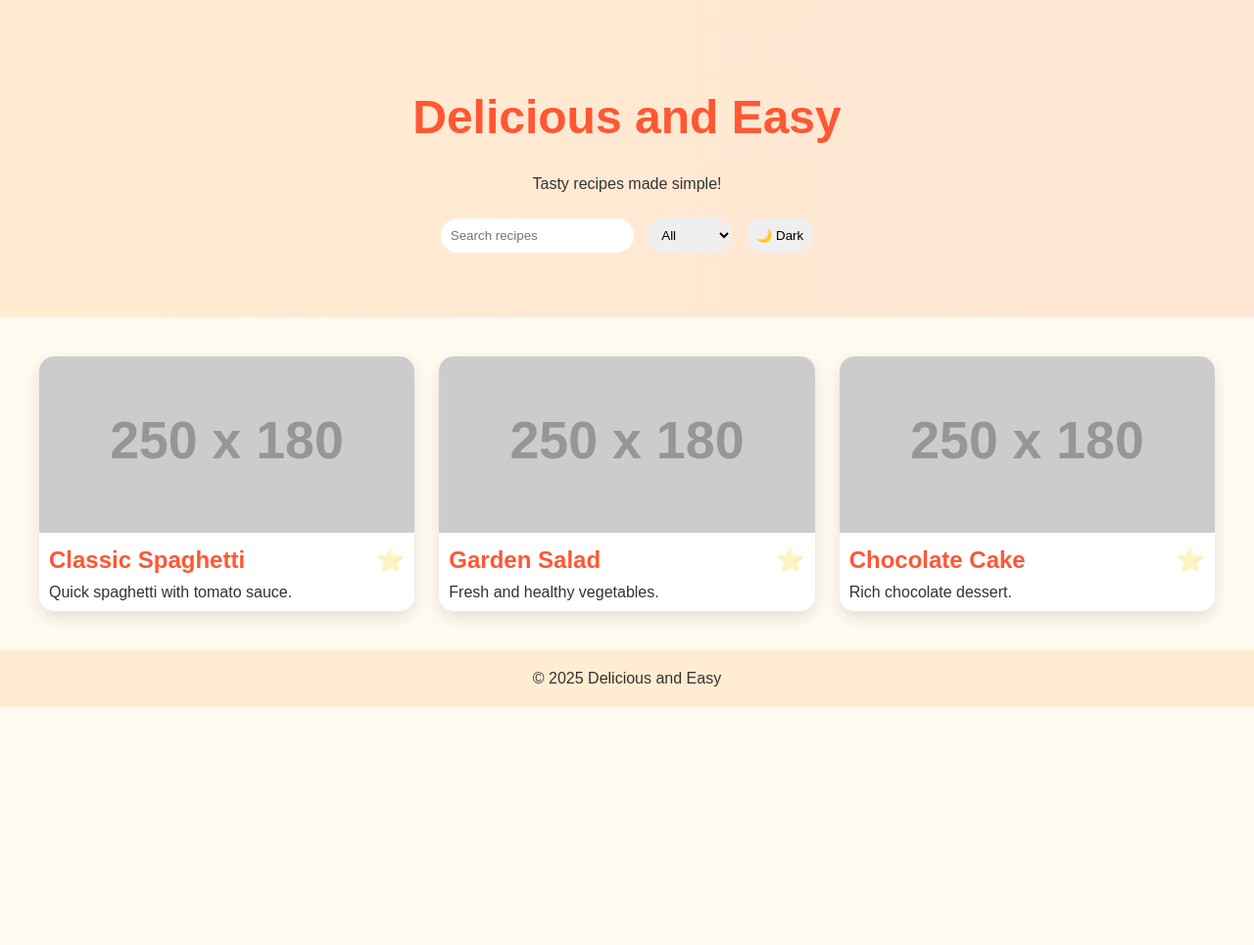
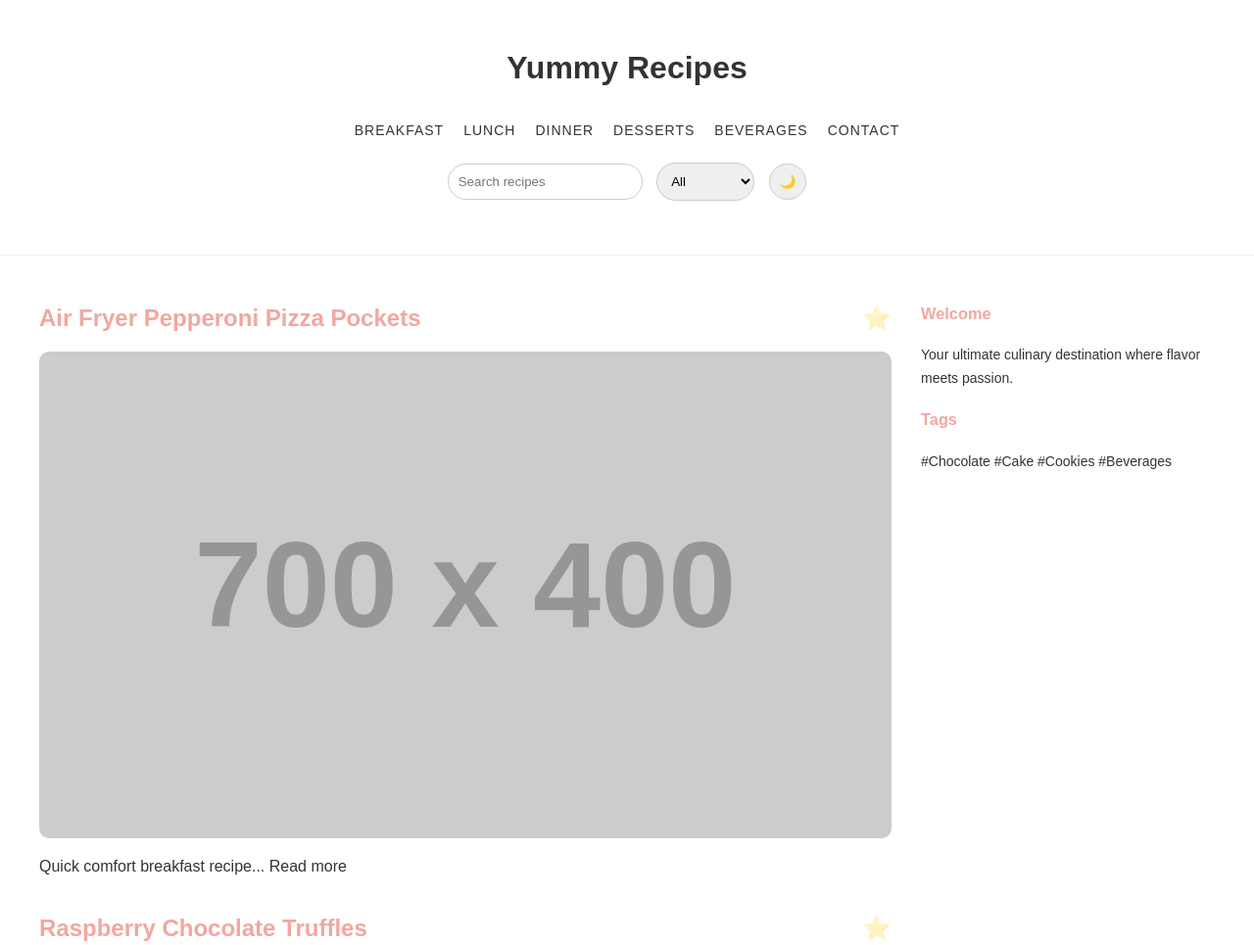
Before and after one commit to tasty-recipess/midox-recipes, a plain HTML site: page index.html in a window 1280 px wide. Shown: the top 965 px of the page at 98% size. Before the commit the page ends 800 px from the top, so only its background shows below. Drawn offline with Linux system fonts and the light colour scheme; placeholder pictures from the web are drawn by us.

Commit message:
Update HTML structure and styles for recipes page

```diff
--- a/index.html
+++ b/index.html
@@ -1,205 +1,180 @@
-            <!DOCTYPE html>
+<!DOCTYPE html>
 <html lang="en">
 <head>
 <meta charset="UTF-8">
 <meta name="viewport" content="width=device-width, initial-scale=1.0">
-<title>Delicious and Easy</title>
+<title>Yummy Recipes – Demo</title>
 
 <style>
-body {
-    font-family: Arial, sans-serif;
-    margin: 0;
-    background: #fffaf0;
-    color: #333;
-    transition: 0.3s;
+:root{
+  --main:#f2a7a0;
+  --dark:#1e1e1e;
+}
+body{margin:0;font-family:Arial,sans-serif;background:#fff;color:#333}
+a{text-decoration:none;color:inherit}
+
+/* HEADER */
+header{
+  display:flex;flex-direction:column;align-items:center;
+  padding:30px 10px;border-bottom:1px solid #eee
+}
+nav{display:flex;gap:20px;flex-wrap:wrap;margin-top:15px}
+nav a{font-size:14px;letter-spacing:1px}
+
+/* LAYOUT */
+.container{display:grid;grid-template-columns:1fr 300px;gap:30px;max-width:1200px;margin:auto;padding:30px}
+@media(max-width:900px){.container{grid-template-columns:1fr}}
+
+/* POSTS */
+.post{margin-bottom:40px}
+.post img{width:100%;border-radius:10px}
+.post h2{color:var(--main)}
+
+/* SIDEBAR */
+.sidebar{font-size:14px;line-height:1.7}
+.sidebar h3{color:var(--main)}
+
+/* CONTROLS */
+.controls{margin:20px 0}
+.controls input,.controls select,.controls button{
+  padding:10px;border-radius:20px;border:1px solid #ccc;margin:5px
 }
 
-header {
-    text-align: center;
-    padding: 60px 20px;
-    background: linear-gradient(90deg, #ffecd1, #ffe6d4);
-}
+/* POPUP */
+.popup{position:fixed;inset:0;background:rgba(0,0,0,.6);display:none;align-items:center;justify-content:center}
+.popup-content{background:#fff;padding:25px;border-radius:15px;max-width:400px}
 
-h1 {
-    font-size: 3em;
-    color: #FF5733;
-}
+/* FAVORITE */
+.star{cursor:pointer;float:right;opacity:.3}
+.star.active{opacity:1}
 
-.controls {
-    margin-top: 20px;
-}
+/* DARK */
+.dark{background:var(--dark);color:#fff}
+.dark header{border-color:#444}
+.dark .popup-content{background:#2c2c2c}
 
-.controls input, .controls select, .controls button {
-    padding: 10px;
-    border-radius: 20px;
-    border: none;
-    margin: 5px;
-}
-
-main {
-    display: grid;
-    grid-template-columns: repeat(auto-fit, minmax(250px, 1fr));
-    gap: 25px;
-    padding: 40px;
-    max-width: 1200px;
-    margin: auto;
-}
-
-.recipe-card {
-    background: #fff;
-    border-radius: 15px;
-    box-shadow: 0 6px 15px rgba(0,0,0,0.1);
-    overflow: hidden;
-    cursor: pointer;
-}
-
-.recipe-card img {
-    width: 100%;
-    height: 180px;
-    object-fit: cover;
-}
-
-.recipe-card h2 {
-    margin: 10px;
-    color: #FF5733;
-}
-
-.recipe-card p {
-    margin: 10px;
-}
-
-.star {
-    float: right;
-    cursor: pointer;
-    opacity: 0.3;
-}
-
-.star.active { opacity: 1; }
-
-/* Popup */
-.popup {
-    position: fixed;
-    inset: 0;
-    background: rgba(0,0,0,0.6);
-    display: none;
-    align-items: center;
-    justify-content: center;
-}
-
-.popup-content {
-    background: #fff;
-    padding: 20px;
-    border-radius: 15px;
-    max-width: 400px;
-    text-align: center;
-}
-
-/* Dark Mode */
-.dark {
-    background: #1e1e1e;
-    color: #fff;
-}
-
-.dark .recipe-card { background: #2c2c2c; }
-.dark header { background: #333; }
-
-footer {
-    text-align: center;
-    padding: 20px;
-    background: #ffecd1;
-}
+footer{text-align:center;padding:20px;background:#f7b3ad;margin-top:40px}
 </style>
 </head>
 <body>
 
 <header>
-<h1>Delicious and Easy</h1>
-<p>Tasty recipes made simple!</p>
+<h1>Yummy Recipes</h1>
+<nav>
+<a href="#">BREAKFAST</a>
+<a href="#">LUNCH</a>
+<a href="#">DINNER</a>
+<a href="#">DESSERTS</a>
+<a href="#">BEVERAGES</a>
+<a href="#">CONTACT</a>
+</nav>
 
 <div class="controls">
-<input type="text" id="search" placeholder="Search recipes">
+<input id="search" placeholder="Search recipes">
 <select id="filter">
 <option value="all">All</option>
-<option value="main">Main</option>
+<option value="breakfast">Breakfast</option>
 <option value="dessert">Dessert</option>
-<option value="healthy">Healthy</option>
+<option value="beverage">Beverage</option>
 </select>
-<button id="darkBtn">🌙 Dark</button>
+<button id="dark">🌙</button>
 </div>
 </header>
 
-<main id="recipes">
-<div class="recipe-card" data-category="main">
-<img src="https://via.placeholder.com/250x180?text=Spaghetti">
-<h2>Classic Spaghetti <span class="star">⭐</span></h2>
-<p>Quick spaghetti with tomato sauce.</p>
+<div class="container">
+
+<!-- POSTS -->
+<div id="posts">
+<div class="post" data-cat="breakfast">
+<h2>Air Fryer Pepperoni Pizza Pockets <span class="star">⭐</span></h2>
+<img src="https://via.placeholder.com/700x400">
+<p>Quick comfort breakfast recipe... <a href="#" class="read">Read more</a></p>
 </div>
 
-<div class="recipe-card" data-category="healthy">
-<img src="https://via.placeholder.com/250x180?text=Salad">
-<h2>Garden Salad <span class="star">⭐</span></h2>
-<p>Fresh and healthy vegetables.</p>
+<div class="post" data-cat="dessert">
+<h2>Raspberry Chocolate Truffles <span class="star">⭐</span></h2>
+<img src="https://via.placeholder.com/700x400">
+<p>Sweet dessert for chocolate lovers... <a href="#" class="read">Read more</a></p>
 </div>
 
-<div class="recipe-card" data-category="dessert">
-<img src="https://via.placeholder.com/250x180?text=Cake">
-<h2>Chocolate Cake <span class="star">⭐</span></h2>
-<p>Rich chocolate dessert.</p>
-</div>
-</main>
-
-<!-- Popup -->
-<div class="popup" id="popup">
-<div class="popup-content">
-<h2 id="popupTitle"></h2>
-<p id="popupText"></p>
-<button onclick="closePopup()">Close</button>
+<div class="post" data-cat="beverage">
+<h2>Pear Vanilla Gin Fizz <span class="star">⭐</span></h2>
+<img src="https://via.placeholder.com/700x400">
+<p>Refreshing drink recipe... <a href="#" class="read">Read more</a></p>
 </div>
 </div>
 
-<footer>© 2025 Delicious and Easy</footer>
+<!-- SIDEBAR -->
+<aside class="sidebar">
+<h3>Welcome</h3>
+<p>Your ultimate culinary destination where flavor meets passion.</p>
+<h3>Tags</h3>
+<p>#Chocolate #Cake #Cookies #Beverages</p>
+</aside>
+
+</div>
+
+<!-- POPUP -->
+<div class="popup" id="popup">
+<div class="popup-content">
+<h3 id="ptitle"></h3>
+<p>Full recipe details can go here...</p>
+<button onclick="popup.style.display='none'">Close</button>
+</div>
+</div>
+
+<footer>© 2025 Yummy Recipes</footer>
 
 <script>
-const search = document.getElementById('search');
-const filter = document.getElementById('filter');
-const cards = document.querySelectorAll('.recipe-card');
-const darkBtn = document.getElementById('darkBtn');
-const popup = document.getElementById('popup');
-const popupTitle = document.getElementById('popupTitle');
-const popupText = document.getElementById('popupText');
+const search=document.getElementById('search');
+const filter=document.getElementById('filter');
+const posts=document.querySelectorAll('.post');
+const popup=document.getElementById('popup');
+const ptitle=document.getElementById('ptitle');
 
-function update() {
-  const text = search.value.toLowerCase();
-  const cat = filter.value;
-  cards.forEach(card => {
-    const title = card.querySelector('h2').textContent.toLowerCase();
-    const category = card.dataset.category;
-    card.style.display = (title.includes(text) && (cat === 'all' || cat === category)) ? 'block' : 'none';
-  });
+function update(){
+ const s=search.value.toLowerCase();
+ const f=filter.value;
+ posts.forEach(p=>{
+  const t=p.innerText.toLowerCase();
+  const c=p.dataset.cat;
+  p.style.display=(t.includes(s)&&(f==='all'||f===c))?'block':'none';
+ })
 }
+search.oninput=update;filter.onchange=update;
 
-search.oninput = update;
-filter.onchange = update;
+// ⭐ Favorites with localStorage
+const savedFavs = JSON.parse(localStorage.getItem('favorites') || '[]');
 
-darkBtn.onclick = () => document.body.classList.toggle('dark');
+posts.forEach(p => {
+  const title = p.querySelector('h2').innerText;
+  const star = p.querySelector('.star');
 
-cards.forEach(card => {
-  const star = card.querySelector('.star');
+  // restore state
+  if (savedFavs.includes(title)) star.classList.add('active');
+
   star.onclick = e => {
     e.stopPropagation();
     star.classList.toggle('active');
+
+    let favs = JSON.parse(localStorage.getItem('favorites') || '[]');
+    if (star.classList.contains('active')) {
+      if (!favs.includes(title)) favs.push(title);
+    } else {
+      favs = favs.filter(f => f !== title);
+    }
+    localStorage.setItem('favorites', JSON.stringify(favs));
   };
 
-  card.onclick = () => {
-    popupTitle.textContent = card.querySelector('h2').innerText;
-    popupText.textContent = card.querySelector('p').innerText;
+  p.querySelector('.read').onclick = e => {
+    e.preventDefault();
+    ptitle.innerText = title;
     popup.style.display = 'flex';
   };
 });
 
-function closePopup() {
-  popup.style.display = 'none';
-}
+// dark mode
+document.getElementById('dark').onclick=()=>document.body.classList.toggle('dark');
 </script>
 
 </body>
```
